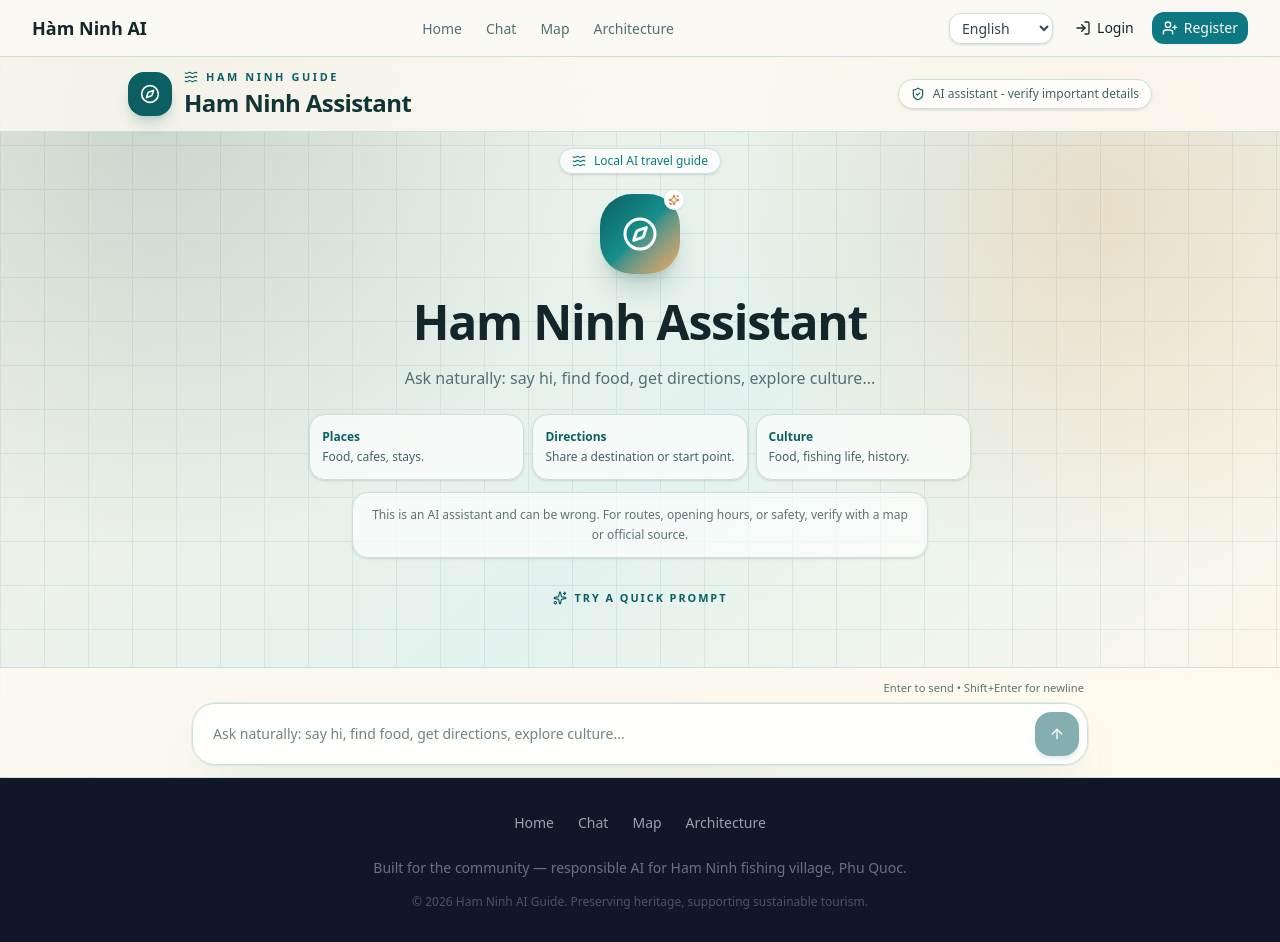
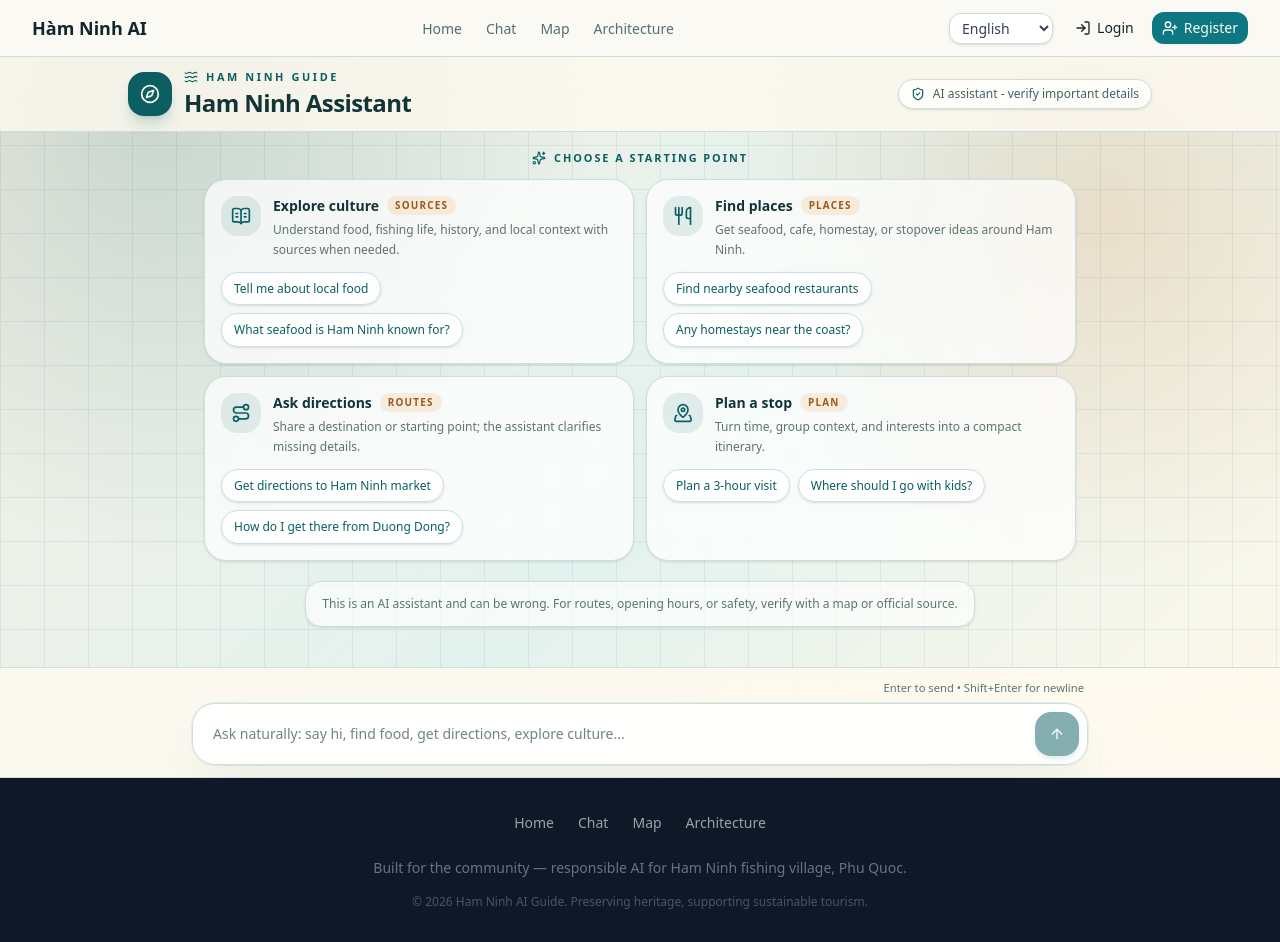
Before and after one commit to thanhnndev/citd-hk1-project, a Next.js app in the folder frontend/: page /en/chat in a window 1280 px wide. Built offline with nearby package versions, Linux system fonts and the light colour scheme.

Commit message:
feat(welcome-screen): enhance welcome intents and update UI components for better user interaction

```diff
--- a/frontend/src/components/chat/chat-interface.tsx
+++ b/frontend/src/components/chat/chat-interface.tsx
@@ -410,17 +410,59 @@ export function ChatInterface({ locale, translations }: ChatInterfaceProps) {
                 disclosure: language === "vi"
                   ? "Đây là trợ lý AI; thông tin có thể sai. Với đường đi, giờ mở cửa hoặc an toàn, hãy kiểm tra lại trên bản đồ/nguồn chính thức."
                   : "This is an AI assistant and can be wrong. For routes, opening hours, or safety, verify with a map or official source.",
-                quickPromptLabel: language === "vi" ? "Thử hỏi nhanh" : "Try a quick prompt",
-                guidanceCards: language === "vi"
+                quickPromptLabel: language === "vi" ? "Chọn điểm bắt đầu" : "Choose a starting point",
+                welcomeIntents: language === "vi"
                   ? [
-                    { title: "Địa điểm", body: "Quán ăn, cà phê, lưu trú." },
-                    { title: "Đường đi", body: "Hỏi điểm đến hoặc điểm xuất phát." },
-                    { title: "Văn hóa", body: "Ẩm thực, làng chài, lịch sử." },
+                    {
+                      title: "Khám phá văn hóa",
+                      description: "Hiểu ẩm thực, làng chài, lịch sử và đời sống địa phương với nguồn khi cần.",
+                      badge: "Có nguồn",
+                      prompts: ["Kể về ẩm thực địa phương", "Hải sản Hàm Ninh có gì nổi bật?"],
+                    },
+                    {
+                      title: "Tìm địa điểm",
+                      description: "Gợi ý quán hải sản, cà phê, homestay hoặc điểm ghé quanh Hàm Ninh.",
+                      badge: "Địa điểm",
+                      prompts: ["Tìm quán hải sản gần đây", "Có homestay gần biển không?"],
+                    },
+                    {
+                      title: "Hỏi đường",
+                      description: "Nói điểm đến hoặc điểm xuất phát; nếu thiếu, trợ lý sẽ hỏi lại.",
+                      badge: "Đường đi",
+                      prompts: ["Chỉ đường đến chợ Hàm Ninh", "Từ Dương Đông đi Hàm Ninh thế nào?"],
+                    },
+                    {
+                      title: "Lên lịch trình",
+                      description: "Biến thời gian, nhóm đi và sở thích thành một kế hoạch tham quan ngắn.",
+                      badge: "Kế hoạch",
+                      prompts: ["Gợi ý lịch trình 3 giờ", "Đi với trẻ em nên ghé đâu?"],
+                    },
                   ]
                   : [
-                    { title: "Places", body: "Food, cafes, stays." },
-                    { title: "Directions", body: "Share a destination or start point." },
-                    { title: "Culture", body: "Food, fishing life, history." },
+                    {
+                      title: "Explore culture",
+                      description: "Understand food, fishing life, history, and local context with sources when needed.",
+                      badge: "Sources",
+                      prompts: ["Tell me about local food", "What seafood is Ham Ninh known for?"],
+                    },
+                    {
+                      title: "Find places",
+                      description: "Get seafood, cafe, homestay, or stopover ideas around Ham Ninh.",
+                      badge: "Places",
+                      prompts: ["Find nearby seafood restaurants", "Any homestays near the coast?"],
+                    },
+                    {
+                      title: "Ask directions",
+                      description: "Share a destination or starting point; the assistant clarifies missing details.",
+                      badge: "Routes",
+                      prompts: ["Get directions to Ham Ninh market", "How do I get there from Duong Dong?"],
+                    },
+                    {
+                      title: "Plan a stop",
+                      description: "Turn time, group context, and interests into a compact itinerary.",
+                      badge: "Plan",
+                      prompts: ["Plan a 3-hour visit", "Where should I go with kids?"],
+                    },
                   ],
               }}
             />
--- a/frontend/src/components/chat/welcome-screen.tsx
+++ b/frontend/src/components/chat/welcome-screen.tsx
@@ -1,7 +1,14 @@
 "use client";
 
-import { Compass, Sparkles, Waves } from "lucide-react";
+import { BookOpenText, Compass, MapPinned, Route, Sparkles, Utensils, Waves } from "lucide-react";
 import { Button } from "@/components/ui/button";
+
+interface WelcomeIntent {
+  title: string;
+  description: string;
+  badge: string;
+  prompts: string[];
+}
 
 interface WelcomeScreenProps {
   onPromptClick: (prompt: string) => void;
@@ -13,54 +20,79 @@ interface WelcomeScreenProps {
     disclosure?: string;
     quickPromptLabel?: string;
     guidanceCards?: { title: string; body: string }[];
+    welcomeIntents?: WelcomeIntent[];
   };
 }
 
+const ICONS = [BookOpenText, Utensils, Route, MapPinned];
+
 export function WelcomeScreen({ onPromptClick, translations }: WelcomeScreenProps) {
+  const intents = translations.welcomeIntents ?? translations.guidanceCards?.map((card, index) => ({
+    title: card.title,
+    description: card.body,
+    badge: translations.quickPromptLabel ?? "Try",
+    prompts: translations.promptChips[index] ? [translations.promptChips[index]] : [],
+  })) ?? translations.promptChips.map((prompt, index) => ({
+    title: prompt,
+    description: translations.subtitle,
+    badge: translations.quickPromptLabel ?? "Try",
+    prompts: [prompt],
+  }));
+
   return (
-    <div className="mx-auto flex h-full max-w-3xl flex-col items-center justify-center px-3 text-center animate-fadeIn">
-      <div className="mb-5 inline-flex items-center gap-2 rounded-full border border-white/70 bg-white/75 px-3 py-1 text-xs font-medium text-primary shadow-sm backdrop-blur">
+    <div className="mx-auto flex h-full max-w-4xl flex-col items-center justify-center px-3 py-5 text-center animate-fadeIn">
+      <div className="mb-4 inline-flex items-center gap-2 rounded-full border border-white/70 bg-white/75 px-3 py-1 text-xs font-medium text-primary shadow-sm backdrop-blur">
         <Waves className="size-3.5" />
         {translations.badgeLabel ?? "Local AI travel guide"}
       </div>
 
-      <div className="relative mb-6 flex size-20 items-center justify-center rounded-[2rem] bg-gradient-to-br from-[#0b5f63] via-[#168f8b] to-[#f2a65a] text-white shadow-xl shadow-teal-900/18">
-        <Compass className="size-9" />
+      <div className="relative mb-5 flex size-16 items-center justify-center rounded-[1.6rem] bg-gradient-to-br from-[#0b5f63] via-[#168f8b] to-[#f2a65a] text-white shadow-xl shadow-teal-900/18 md:size-20 md:rounded-[2rem]">
+        <Compass className="size-8 md:size-9" />
         <Sparkles className="absolute -right-1 -top-1 size-5 rounded-full bg-white p-1 text-[#c46b22] shadow" />
       </div>
 
       <h2 className="max-w-2xl text-3xl font-semibold tracking-tight text-foreground md:text-5xl">
         {translations.greeting}
       </h2>
-      <p className="mt-4 max-w-xl text-base leading-8 text-muted-foreground">
+      <p className="mt-4 max-w-2xl text-base leading-8 text-muted-foreground">
         {translations.subtitle}
       </p>
-      <div className="mt-5 grid w-full max-w-2xl gap-2 text-left text-xs leading-5 text-[#426365] sm:grid-cols-3">
-        {(translations.guidanceCards ?? [
-          { title: "Places", body: "Food, cafes, stays." },
-          { title: "Directions", body: "Share a destination or start point." },
-          { title: "Culture", body: "Food, fishing life, history." },
-        ]).map((card) => (
-          <div key={card.title} className="rounded-2xl border border-white/70 bg-white/65 px-3 py-3 shadow-sm backdrop-blur">
-            <span className="font-semibold text-[#0b5f63]">{card.title}</span><br />{card.body}
+
+      <div className="mt-7 flex items-center gap-2 text-[0.68rem] font-semibold uppercase tracking-[0.18em] text-[#0b5f63]">
+        <Sparkles className="size-3.5" />
+        <span>{translations.quickPromptLabel ?? "Choose a starting point"}</span>
       </div>
-        ))}
+
+      <div className="mt-3 grid w-full gap-3 text-left sm:grid-cols-2">
+        {intents.slice(0, 4).map((intent, index) => {
+          const Icon = ICONS[index % ICONS.length];
+          return (
+            <section
+              key={`${intent.title}-${index}`}
+              className="group rounded-[1.4rem] border border-white/75 bg-white/72 p-4 shadow-sm backdrop-blur transition duration-200 hover:-translate-y-0.5 hover:bg-white hover:shadow-lg hover:shadow-[#0b5f63]/10"
+            >
+              <div className="flex items-start gap-3">
+                <div className="grid size-10 shrink-0 place-items-center rounded-2xl bg-[#0b5f63]/10 text-[#0b5f63] transition group-hover:bg-[#0b5f63] group-hover:text-white">
+                  <Icon className="size-5" />
                 </div>
-      <p className="mt-3 max-w-xl rounded-2xl border border-[#0b5f63]/10 bg-white/65 px-4 py-3 text-xs leading-5 text-[#5d7373] shadow-sm">
-        {translations.disclosure ?? "AI assistant: verify important route, opening-hour, and safety details with a map or official source."}
-      </p>
+                <div className="min-w-0 flex-1">
+                  <div className="flex flex-wrap items-center gap-2">
+                    <h3 className="text-sm font-semibold text-[#123436]">{intent.title}</h3>
+                    <span className="rounded-full bg-[#f2a65a]/18 px-2 py-0.5 text-[0.62rem] font-semibold uppercase tracking-[0.12em] text-[#9a581f]">
+                      {intent.badge}
+                    </span>
+                  </div>
+                  <p className="mt-1 text-xs leading-5 text-[#5d7373]">{intent.description}</p>
+                </div>
+              </div>
 
-      <div className="mt-8 flex items-center gap-2 text-[0.68rem] font-semibold uppercase tracking-[0.18em] text-[#0b5f63]">
-        <Sparkles className="size-3.5" />
-        <span>{translations.quickPromptLabel ?? "Try a quick prompt"}</span>
-      </div>
-      <div className="mt-3 grid w-full max-w-2xl gap-2 sm:grid-cols-2">
-        {translations.promptChips.map((prompt) => (
+              <div className="mt-3 flex flex-wrap gap-2" role="group" aria-label={intent.title}>
+                {intent.prompts.slice(0, 2).map((prompt) => (
                   <Button
                     key={prompt}
                     variant="outline"
                     size="sm"
-            className="h-auto justify-start rounded-2xl border-white/70 bg-white/70 px-4 py-3 text-left text-xs leading-relaxed shadow-sm backdrop-blur hover:-translate-y-0.5 hover:bg-white hover:shadow-md"
+                    className="h-auto rounded-full border-[#0b5f63]/18 bg-white/78 px-3 py-1.5 text-left text-xs leading-relaxed text-[#0b5f63] shadow-sm hover:bg-[#0b5f63]/10"
                     onClick={() => onPromptClick(prompt)}
                     aria-label={`Ask: ${prompt}`}
                   >
@@ -68,6 +100,14 @@ export function WelcomeScreen({ onPromptClick, translations }: WelcomeScreenProp
                   </Button>
                 ))}
               </div>
+            </section>
+          );
+        })}
+      </div>
+
+      <p className="mt-5 max-w-2xl rounded-2xl border border-[#0b5f63]/10 bg-white/65 px-4 py-3 text-xs leading-5 text-[#5d7373] shadow-sm">
+        {translations.disclosure ?? "AI assistant: verify important route, opening-hour, and safety details with a map or official source."}
+      </p>
     </div>
   );
 }
```
Lines whose indentation alone changed are shown as unchanged.
